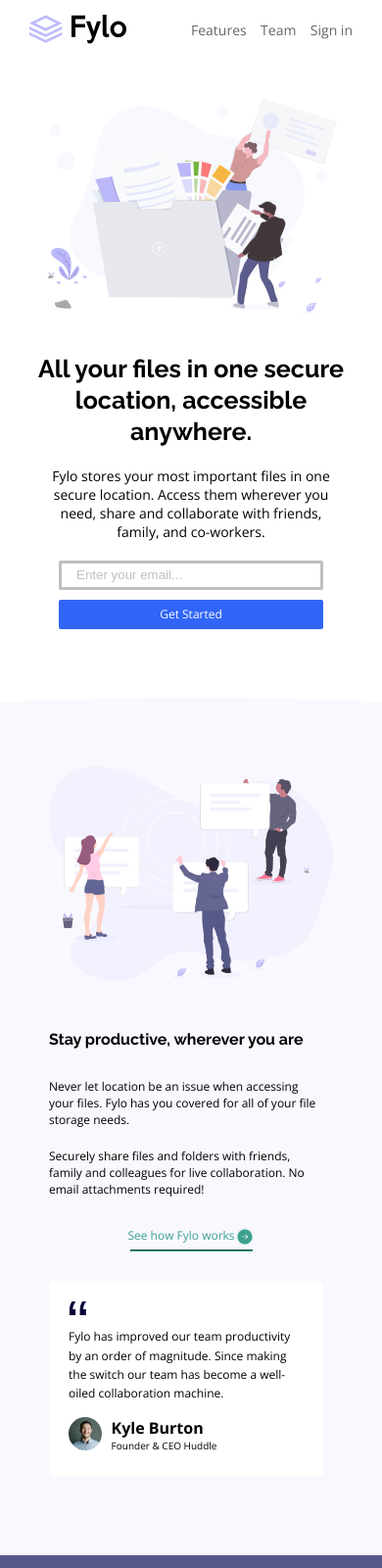
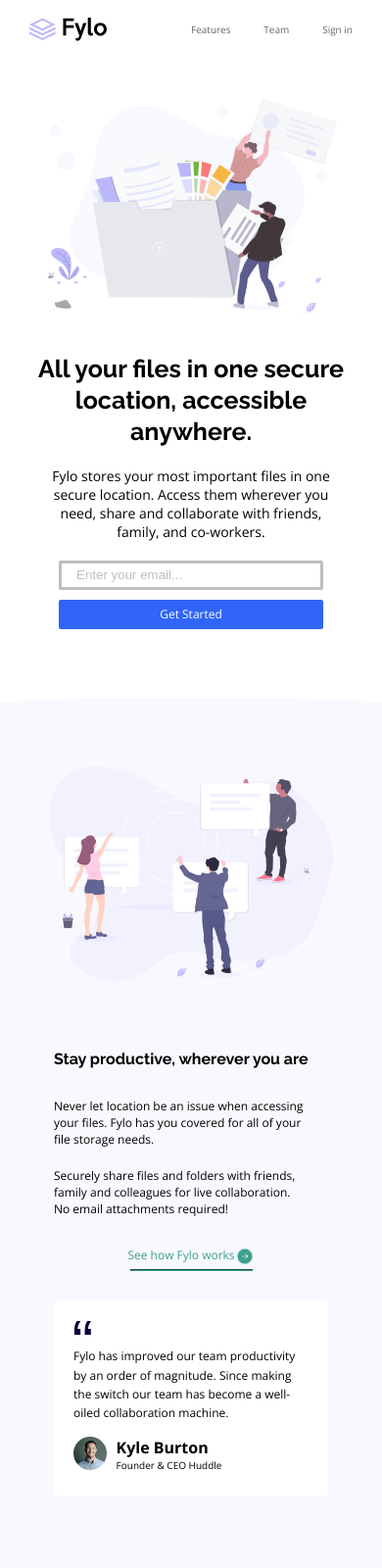
Before and after one commit to Luxuryli/fylo-landing-page, a plain HTML site: page index.html in a window 390 px wide. Shown: the top 1600 px of the page at 98% size. Drawn offline with nearby package versions, Linux system fonts and the light colour scheme.

Commit message:
Edit css for mobile version

```diff
--- a/main.css
+++ b/main.css
@@ -909,7 +909,7 @@ nav {
 
 .logo {
     display: flex;
-    width: 100%;
+    width: 80%;
 }
 
 .right-nav {
@@ -922,7 +922,7 @@ nav {
 .right-nav a {
     display: flex;
     text-decoration: none;
-    font-size: 14px;
+    font-size: 10px;
     color: hsl(0, 0%, 40%);
     font-family: 'Open Sans';
     font-weight: 400;
@@ -1039,6 +1039,9 @@ main {
     display: flex;
     flex-direction: column;
     margin-top: 50px;
+    padding: 20px;
+    justify-content: center;
+    align-content: center;
 }
 
 .left-container1 h1 {
@@ -1112,6 +1115,8 @@ hr {
     padding: 20px;
     width: 280px;
     height: 200px;
+    align-self: center;
+    justify-self: center;
 }
 
 .ceo img {
```
